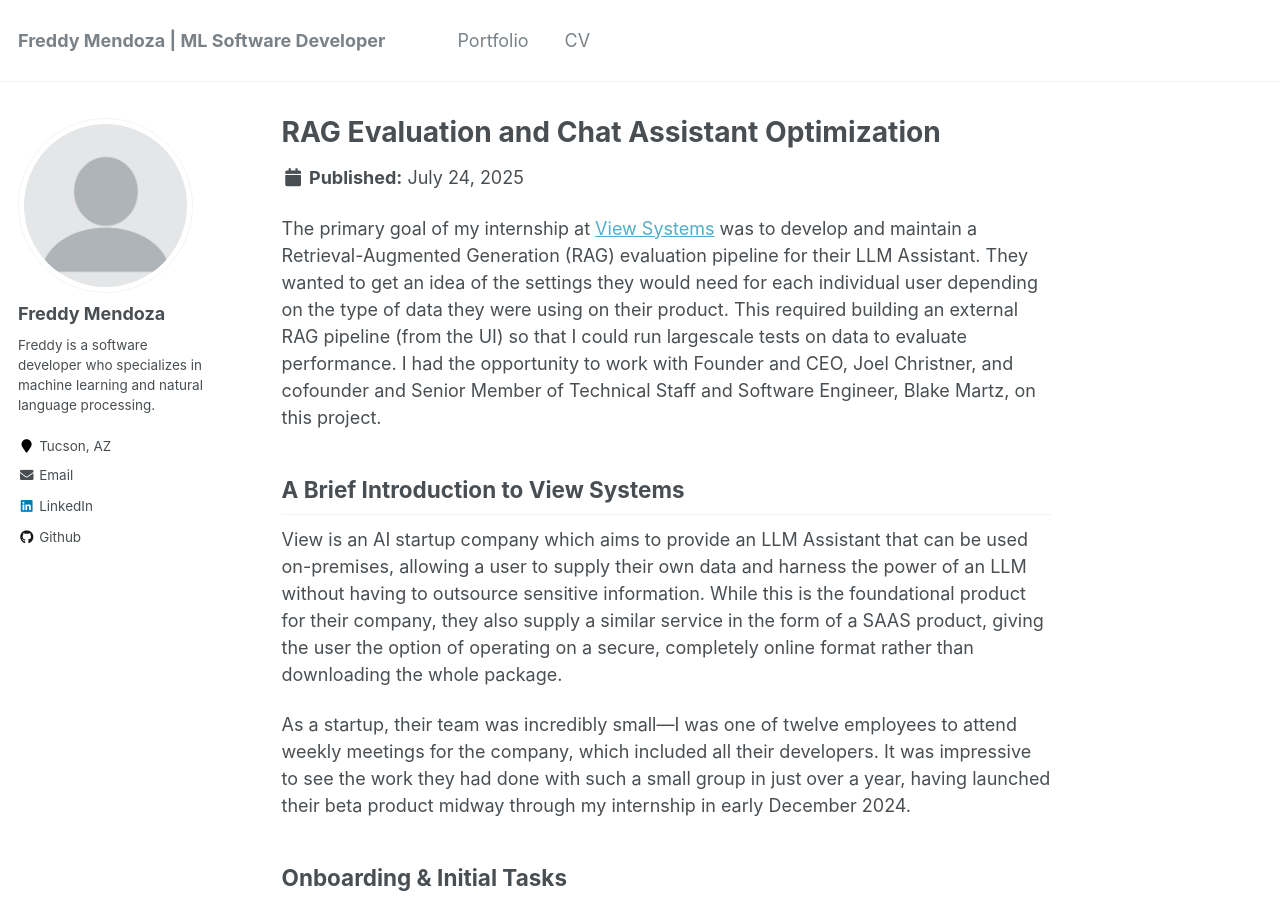
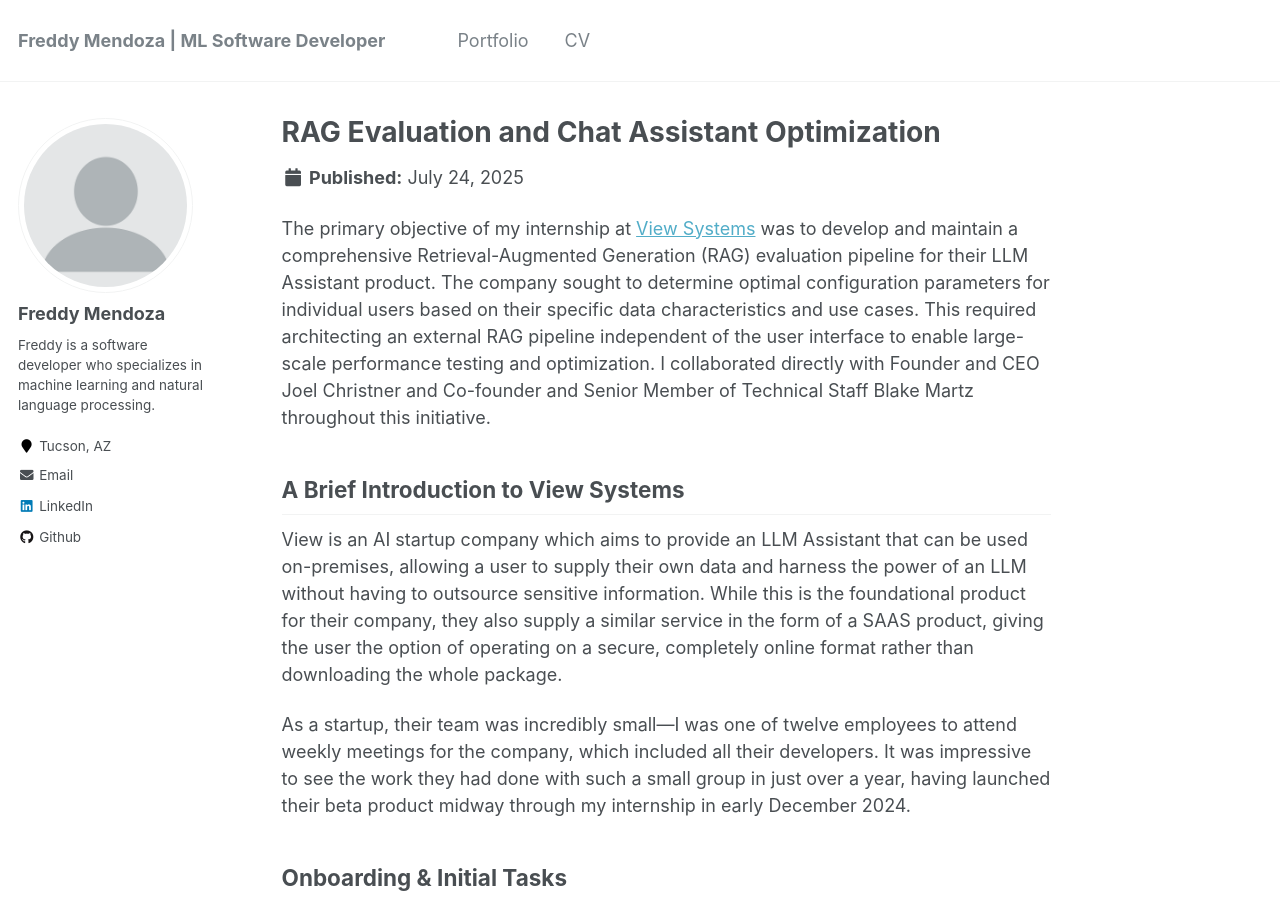
Before and after one commit to fmend/fmend.github.io, a Jekyll site: the page built from _portfolio/portfolio-1.md, in a window 1280 px wide and 900 px high. Built offline with Jekyll 4.4.1, drawn with Linux system fonts in a browser that asks for light colours.

Commit message:
Update portfolio-1.md
Changing language, more professional.

```diff
--- a/_portfolio/portfolio-1.md
+++ b/_portfolio/portfolio-1.md
@@ -4,7 +4,7 @@ excerpt: "Working with the View Systems' development team to improve their retri
 collection: portfolio
 ---
 
-The primary goal of my internship at [View Systems](https://www.view.io) was to develop and maintain a Retrieval-Augmented Generation (RAG) evaluation pipeline for their LLM Assistant. They wanted to get an idea of the settings they would need for each individual user depending on the type of data they were using on their product. This required building an external RAG pipeline (from the UI) so that I could run largescale tests on data to evaluate performance. I had the opportunity to work with Founder and CEO, Joel Christner, and cofounder and Senior Member of Technical Staff and Software Engineer, Blake Martz, on this project.
+The primary objective of my internship at [View Systems](https://www.view.io) was to develop and maintain a comprehensive Retrieval-Augmented Generation (RAG) evaluation pipeline for their LLM Assistant product. The company sought to determine optimal configuration parameters for individual users based on their specific data characteristics and use cases. This required architecting an external RAG pipeline independent of the user interface to enable large-scale performance testing and optimization. I collaborated directly with Founder and CEO Joel Christner and Co-founder and Senior Member of Technical Staff Blake Martz throughout this initiative.
 
 ## A Brief Introduction to View Systems
 
```
